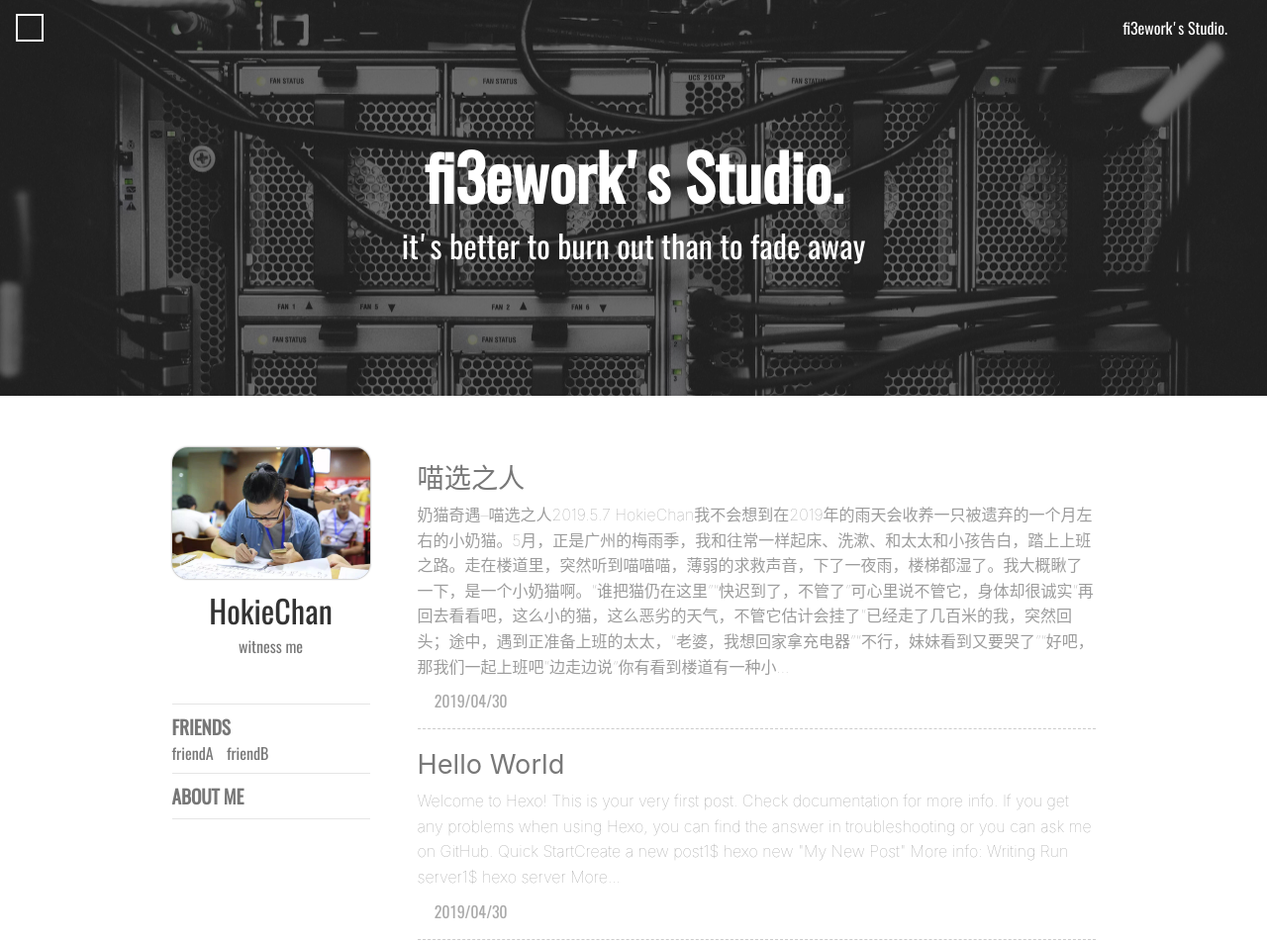
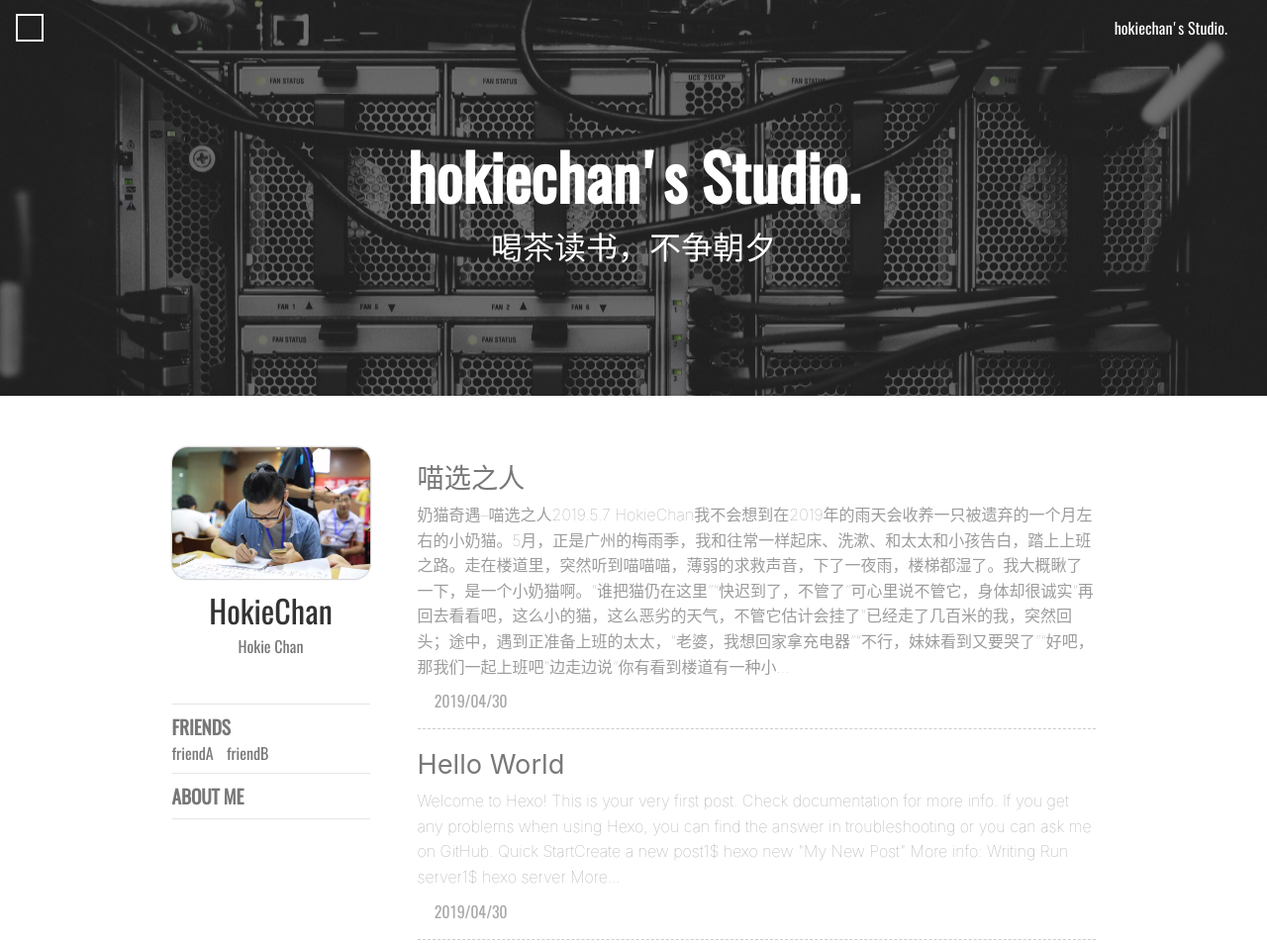
Before and after one commit to hokiechan/hokiechan.github.io, a plain HTML site: page index.html in a window 1280 px wide. Shown: the top 953 px of the page at 99% size. Drawn offline with nearby package versions, Linux system fonts and the light colour scheme; some packages are replaced by stand-ins of ours; no server answers; a script that the page names is missing; a web font is replaced by a local one.

Commit message:
Site updated: 2019-05-15 22:56:06

```diff
--- a/index.html
+++ b/index.html
@@ -210,7 +210,7 @@
     <div class="header-sidebar-menu">&#xe775;</div>
     <!-- post页的toggle banner  -->
 
-    <a class="home-link" href="/">fi3ework's Studio.</a>
+    <a class="home-link" href="/">hokiechan's Studio.</a>
 </header>
     <div class="wrapper">
         <div class="site-intro" style="
@@ -236,7 +236,7 @@ height:50vh;
         <h1 class="intro-title">
             <!-- 主页  -->
 
-            fi3ework's Studio.
+            hokiechan's Studio.
             <!-- 文章页  -->
 
         </h1>
@@ -245,7 +245,7 @@ height:50vh;
             <!-- 主页副标题  -->
 
 
-                it's better to burn out than to fade away
+                喝茶读书，不争朝夕
 
             <!-- 文章页  -->
 
@@ -413,7 +413,7 @@ More...
     <div class="profile-name">HokieChan</div>
 
     <div class="profile-signature">
-        witness me
+        Hokie Chan
     </div>
 
 
```
Also changed, not shown: archives/2019/04/index.html (+1 -1 lines), archives/2019/index.html (+1 -1 lines), archives/index.html (+1 -1 lines).
